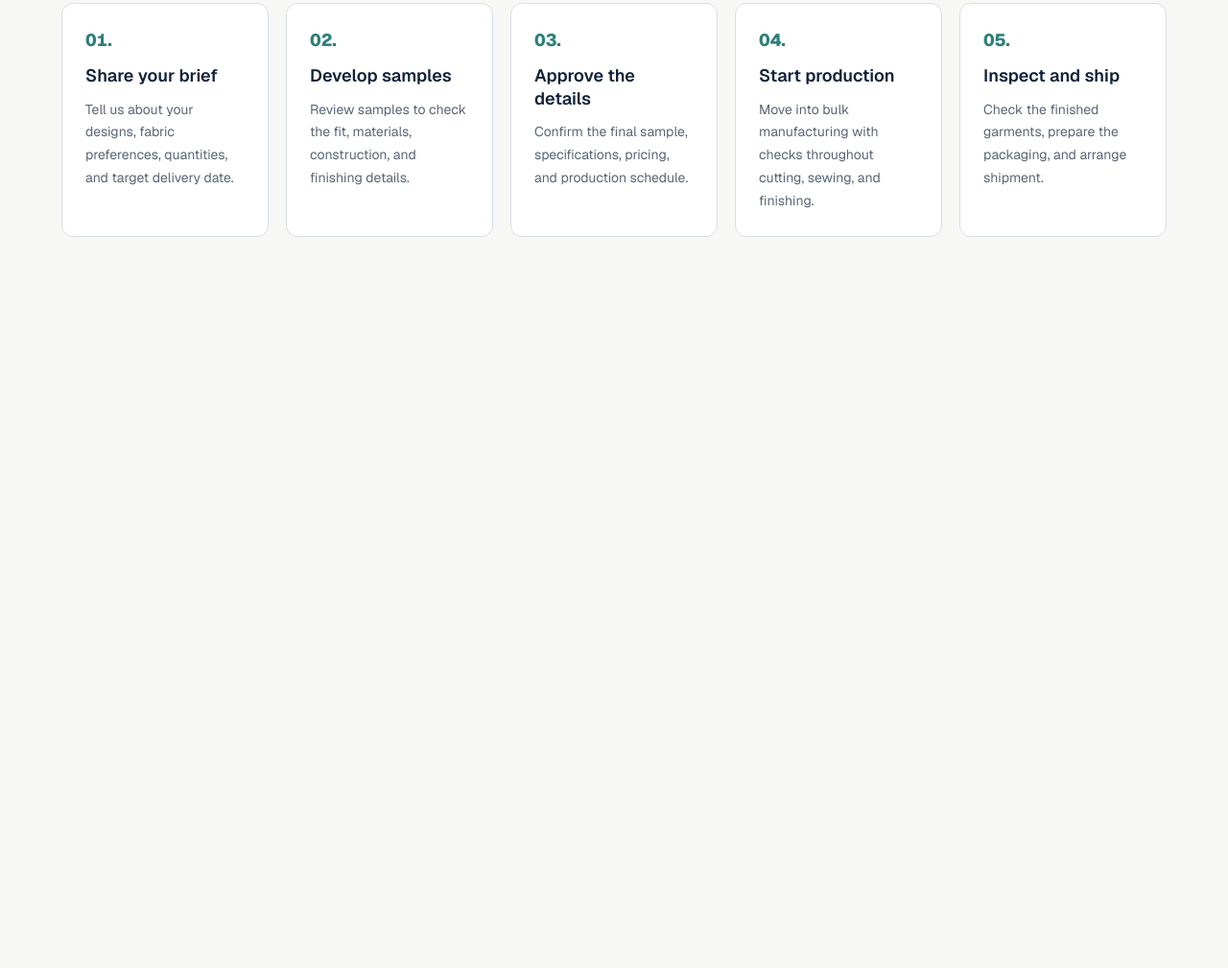
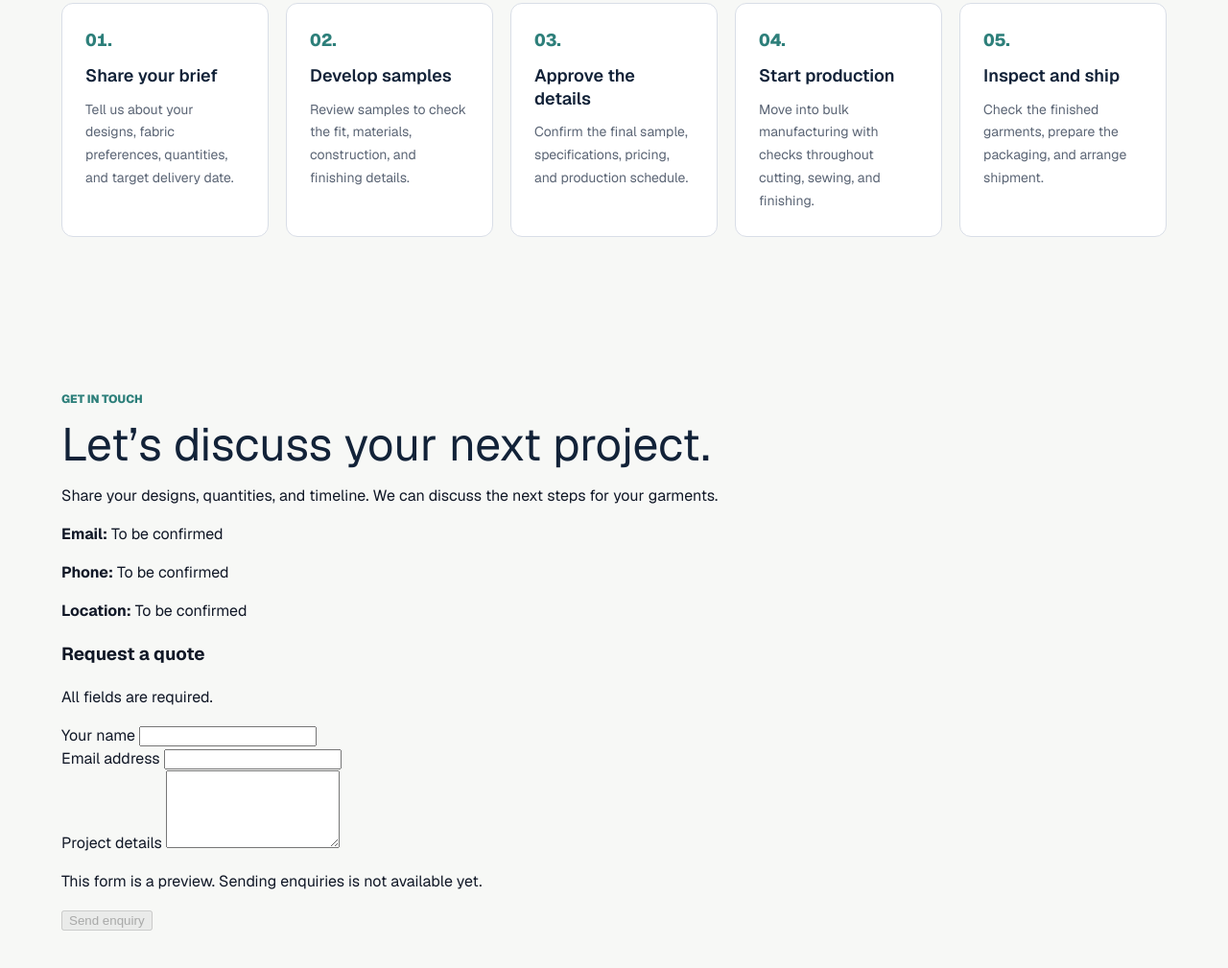
Before and after one commit to 0901y1fan-crypto/Factory-Website, a plain HTML site: page index.html in a window 1280 px wide. Shown: the part 3828-4837 px from the top of the page at 96% size. Before the commit the page ends 4155 px from the top, so only its background shows below. Drawn offline with nearby package versions, Linux system fonts and the light colour scheme.

Commit message:
added contact details & enquiry form structure

```diff
--- a/index.html
+++ b/index.html
@@ -318,6 +318,69 @@
           </li>
         </ol>
       </section>
+      <section id="contact" class="section contact" aria-label="Contact us">
+        <div class="contact-copy">
+          <p class="eyebrow">Get in touch</p>
+
+          <h2>Let’s discuss your next project.</h2>
+
+          <p>
+            Share your designs, quantities, and timeline.
+            We can discuss the next steps for your garments.
+          </p>
+
+          <div class="contact-details">
+            <p><strong>Email:</strong> To be confirmed</p>
+            <p><strong>Phone:</strong> To be confirmed</p>
+            <p><strong>Location:</strong> To be confirmed</p>
+          </div>
+        </div>
+
+        <form class="quote-form" aria-label="Request a quote">
+          <h3>Request a quote</h3>
+          <p class="form-note">All fields are required.</p>
+
+          <div class="form-field">
+            <label for="contact-name">Your name</label>
+            <input
+              type="text"
+              id="contact-name"
+              name="customer_name"
+              autocomplete="name"
+              required
+            >
+          </div>
+
+          <div class="form-field">
+            <label for="contact-email">Email address</label>
+            <input
+              type="email"
+              id="contact-email"
+              name="email"
+              autocomplete="email"
+              required
+            >
+          </div>
+
+          <div class="form-field">
+            <label for="contact-message">Project details</label>
+            <textarea
+              id="contact-message"
+              name="message"
+              rows="5"
+              required
+            ></textarea>
+          </div>
+
+          <p class="form-note">
+            This form is a preview. Sending enquiries is not available yet.
+          </p>
+
+          <button class="quote-submit" type="submit" disabled>
+            Send enquiry
+          </button>
+        </form>
+      </section>
     </main>
   </body>
 </html>
```
